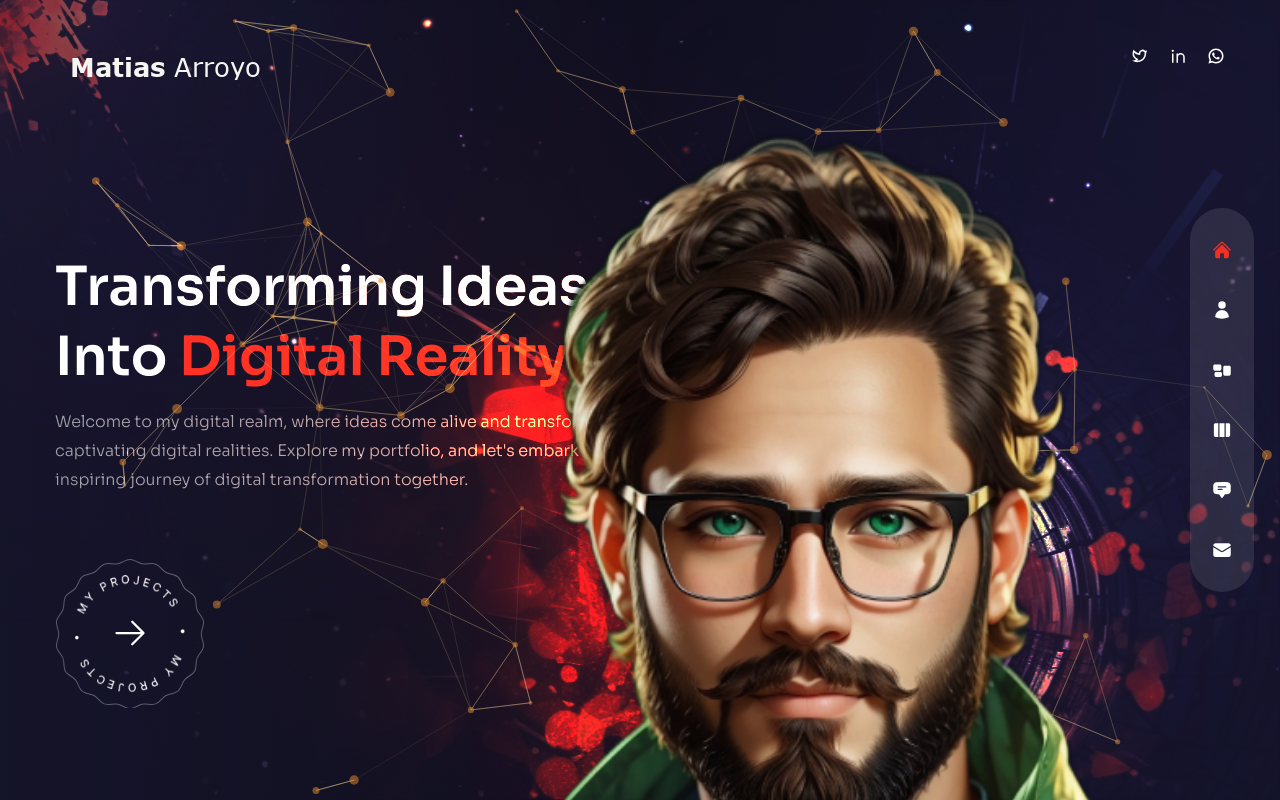
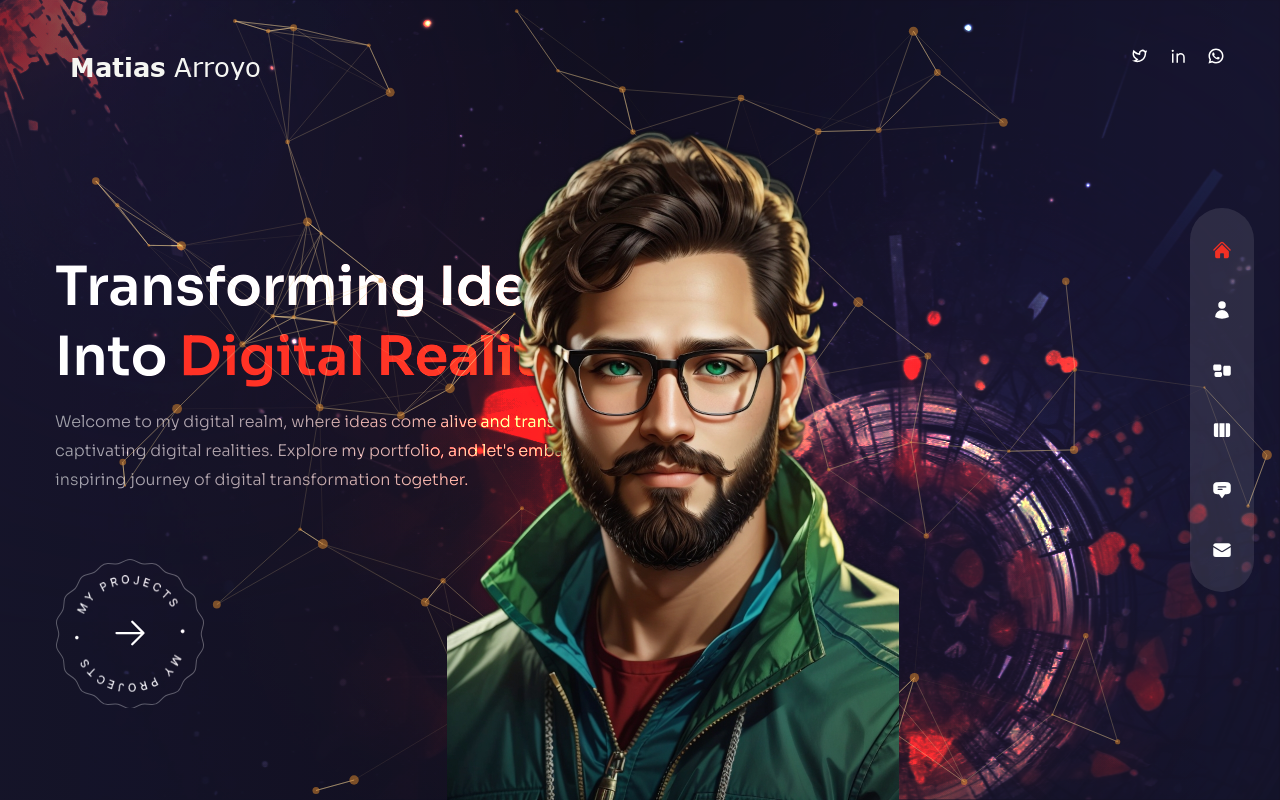
Before and after one commit to matiasarroyo1978/personal-portfolio, a Next.js app: page / in a window 1280 px wide. Built offline with nearby package versions, Linux system fonts and the light colour scheme.

Commit message:
avatar change

```diff
--- a/components/Avatar.js
+++ b/components/Avatar.js
@@ -5,10 +5,11 @@ const Avatar = () => {
     <div className="hidden xl:flex xl:max-w-none">
       <Image
         src={'/avatar_home.png'}
-        width={737}
+        width={452}
         height={678}
+        loading = 'lazy'
         alt=""
-        className="translate-z-0 w-full h-full"
+        className="translate-z-0"
         />
     </div>
   );
--- a/pages/about/index.js
+++ b/pages/about/index.js
@@ -89,7 +89,7 @@ const About = () => {
         initial="hidden"
         animate="show"
         exit="hidden"
-        className="hidden xl:flex absolute bottom-0 -left-[370px]">
+        className="hidden xl:flex absolute bottom-0 -left-[230px]">
         <Avatar />
       </motion.div>
       <div className="container mx-auto h-full flex flex-col items-center xl:flex-row gap-x-6">
```
